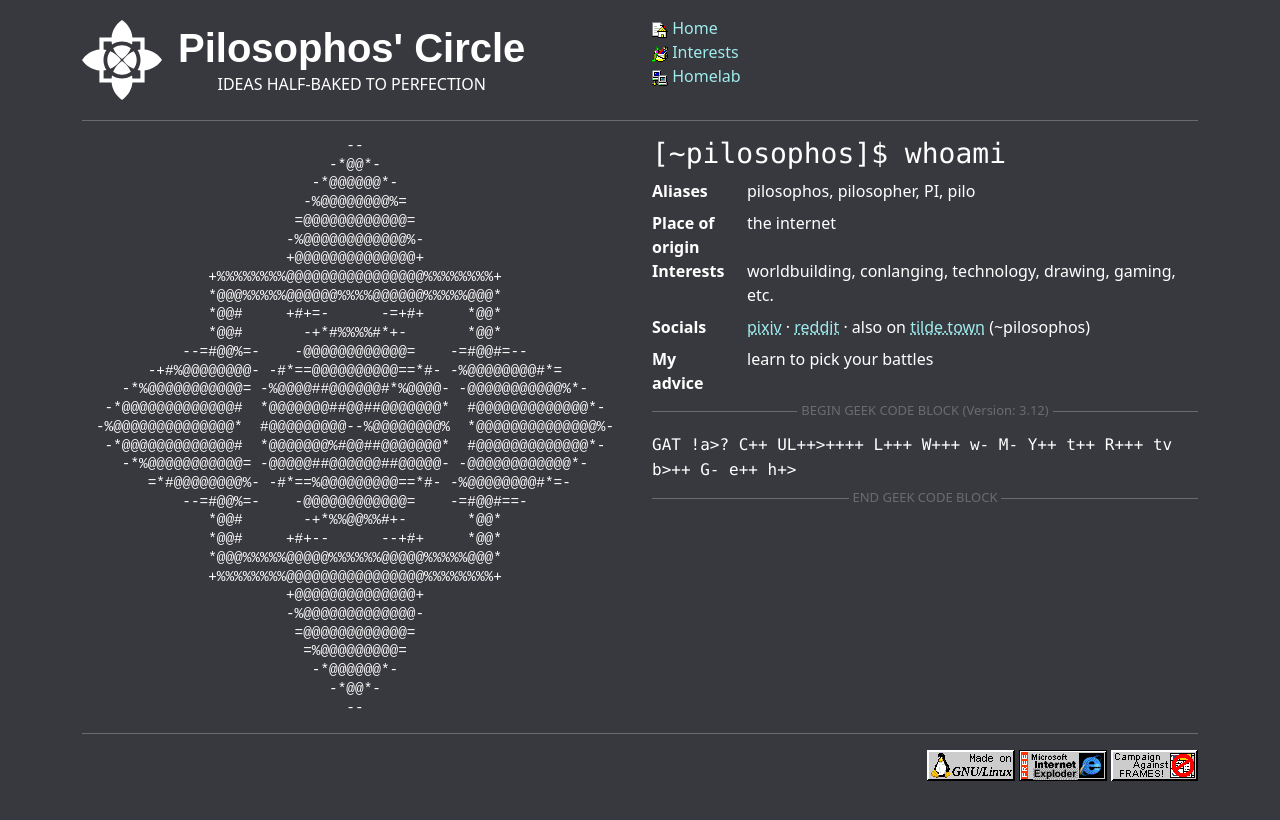
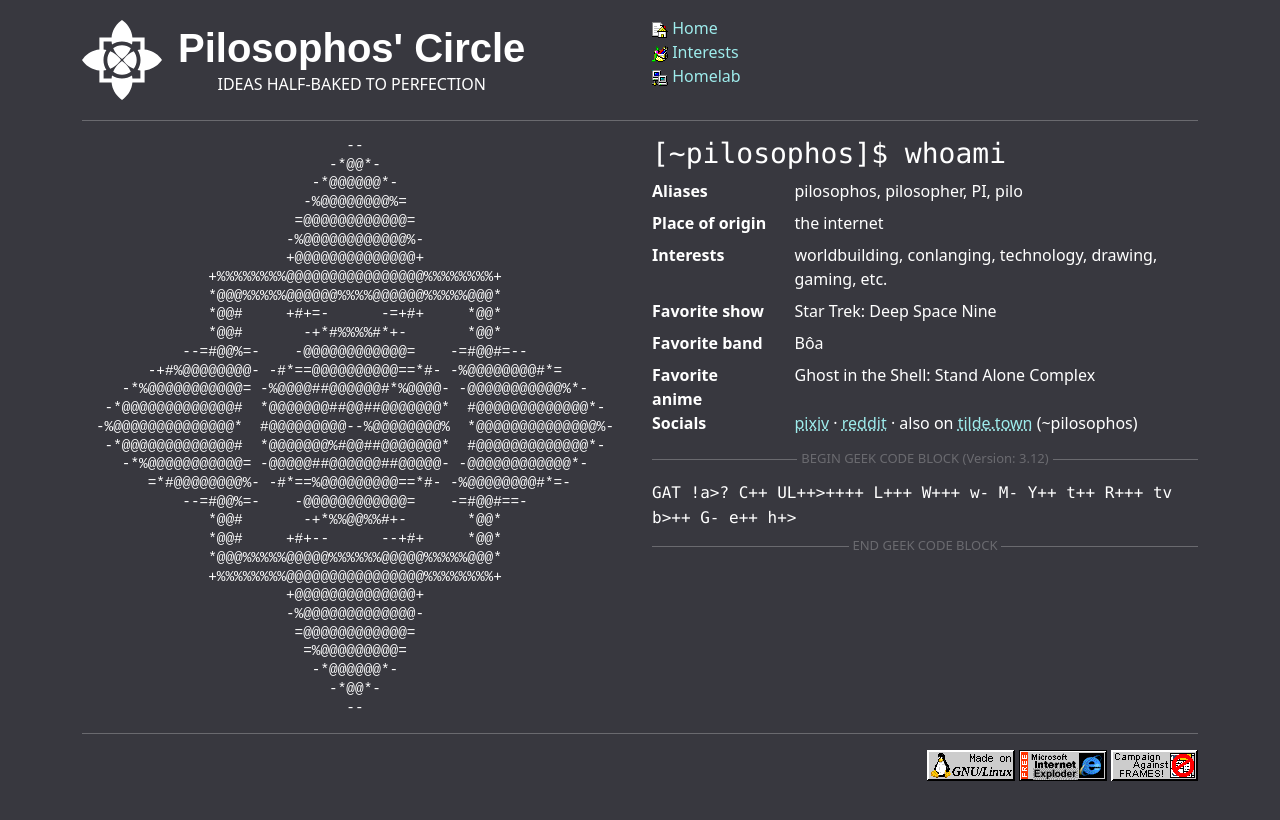
Before and after one commit to pilosophos/pilosophos-site-v1, a Jekyll site: the page built from index.html, in a window 1280 px wide. Shown: the top 820 px of the page. Built offline with Jekyll 4.4.1, drawn with Linux system fonts in a browser that asks for light colours.

Commit message:
add dynamic dl

```diff
--- /dev/null
+++ b/assets/css/_definition-list.scss
@@ -0,0 +1,24 @@
+/**
+  two-column definition list where the <dt> column has some Bootstrap column size
+**/
+@for $i from 1 through 12 {
+  .dl-#{$i} {
+    ul {
+      padding-left: 1em;
+      margin-bottom: 0;
+    }
+
+    >div {
+      @extend .row;
+
+      >dt {
+        @extend .col;
+        @extend .col-md-#{$i};
+      }
+
+      >dd {
+        @extend .col;
+      }
+    }
+  }
+}
--- a/assets/css/main.scss
+++ b/assets/css/main.scss
@@ -5,6 +5,8 @@
 
 @import "includes/header";
 @import "includes/footer";
+
+@import "definition-list";
 
 @import "homelab";
 @import "index";
@@ -57,26 +59,6 @@ main>section {
   line-height: 1.3em;
 }
 
-dl {
-  ul {
-    padding-left: 1em;
-    margin-bottom: 0;
-  }
-
-  >div {
-    @extend .row;
-
-    >dt {
-      @extend .col;
-      @extend .col-md-2;
-    }
-
-    >dd {
-      @extend .col;
-    }
-  }
-}
-
 .geek-code {
   .gc-divider {
     overflow: visible;
--- a/homelab.html
+++ b/homelab.html
@@ -21,7 +21,7 @@ layout: default
 
     <p>A hand-me-down laptop from a friend of mine who was upgrading. It's fairly large, so I don't carry it around with me. There's a billion cables attached at all times anyway, so it would be a huge pain.</p>
     <p>One of these days I'd like to build my own beast of a computer, but it's not like I'm keeping up with any triple-A game titles these days, so what I have works fine.</p>
-    <dl class="specs">
+    <dl class="dl-1">
       <div>
         <dt>OS</dt> <dd>Arch Linux</dd>
       </div>
@@ -62,7 +62,7 @@ layout: default
       Home server: Lenovo Ideapad Y50-70
     </h3>
     <p>My home server is also a hand-me-down laptop, this time from my family. A laptop might be an unusual choice for a server, but I like to think of it as a server with a built in UPS and monitor, which has come in handy every now and then. It's quiet enough that I can sleep next to it daily, which is important since I live in a microscopic studio apartment.</p>
-    <dl class="specs">
+    <dl class="dl-1">
       <div>
         <dt>OS</dt> <dd>Debian Linux</dd>
       </div>
--- a/index.html
+++ b/index.html
@@ -7,10 +7,13 @@ layout: default
   <div class="row flex-row-reverse">
     <div class="col">
       <h3 class="font-monospace">[~pilosophos]$ whoami</h3>
-      <dl>
+      <dl class="dl-3">
         <div><dt>Aliases</dt>         <dd>pilosophos, pilosopher, PI, pilo</dd></div>
         <div><dt>Place of origin</dt> <dd>the internet</dd></div>
         <div><dt>Interests</dt>       <dd>worldbuilding, conlanging, technology, drawing, gaming, etc.</dd></div>
+        <div><dt>Favorite show</dt>   <dd>Star Trek: Deep Space Nine</dd></div>
+        <div><dt>Favorite band</dt>   <dd>Bôa</dd></div>
+        <div><dt>Favorite anime</dt>  <dd>Ghost in the Shell: Stand Alone Complex</dd></div>
         <div>
           <dt>Socials</dt>
           <dd>
@@ -19,7 +22,6 @@ layout: default
             also on <a href="https://tilde.town">tilde.town</a> (~pilosophos)
           </dd>
         </div>
-        <div><dt>My advice</dt><dd>learn to pick your battles</dd></div>
       </dl>
 
       <section class="geek-code">
```
